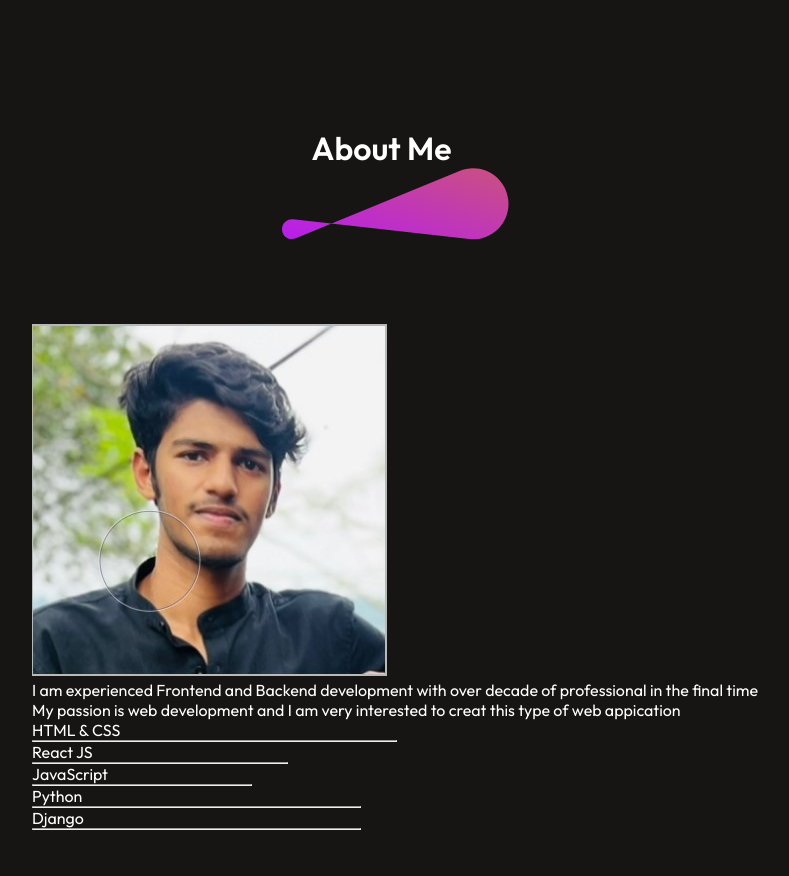
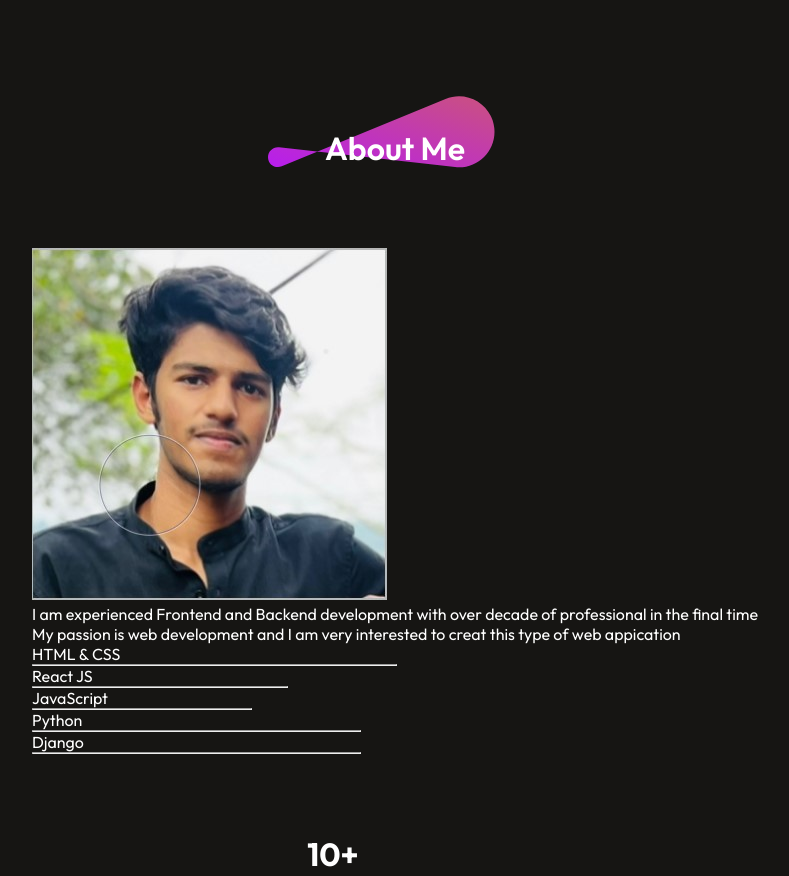
Before and after one commit to Ameen-K-Nejeeb/portfolio, a React (Vite) app in the folder protfolio/: page / in a window 1280 px wide. Shown: the part 1410-2286 px from the top of the page, without its empty margins (245-1034 px from the left). Built offline with nearby package versions, Linux system fonts and the light colour scheme.

Commit message:
update : the about title under the image applied the css property

```diff
--- a/protfolio/src/components/About/About.css
+++ b/protfolio/src/components/About/About.css
@@ -14,3 +14,9 @@
     font-weight: 80px;
     font-weight: 600;
 }
+.about-title img{
+    position: absolute;
+    bottom: 0;
+    right: 0;
+    z-index: -1;
+}
```
